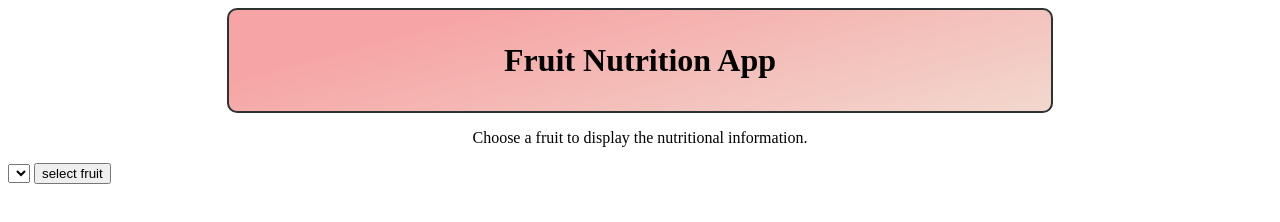
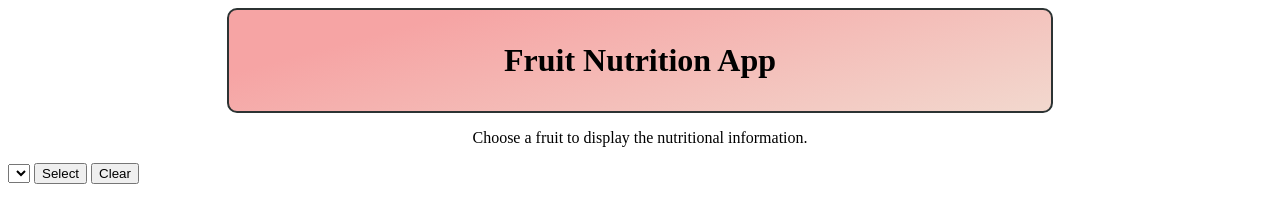
Before and after one commit to RhiMoore1/phase-1-project-fruit-nutrition-app, a plain HTML site: page index.html in a window 1280 px wide. Drawn offline with Linux system fonts and the light colour scheme; no server answers.

Commit message:
adds a clear button to index.html

```diff
--- a/index.html
+++ b/index.html
@@ -19,7 +19,8 @@
         <!-- create dropdown list box control with select element -->
         <select name="fruitList" id="fruitList"></select>
         <!-- create submit button -->
-        <input type="submit" value="select fruit" id="fruitSelectButton">
+        <input type="submit" value="Select" id="fruitSelectButton">
+        <button type="button">Clear</button>
         </form>
     </div>
 
```
